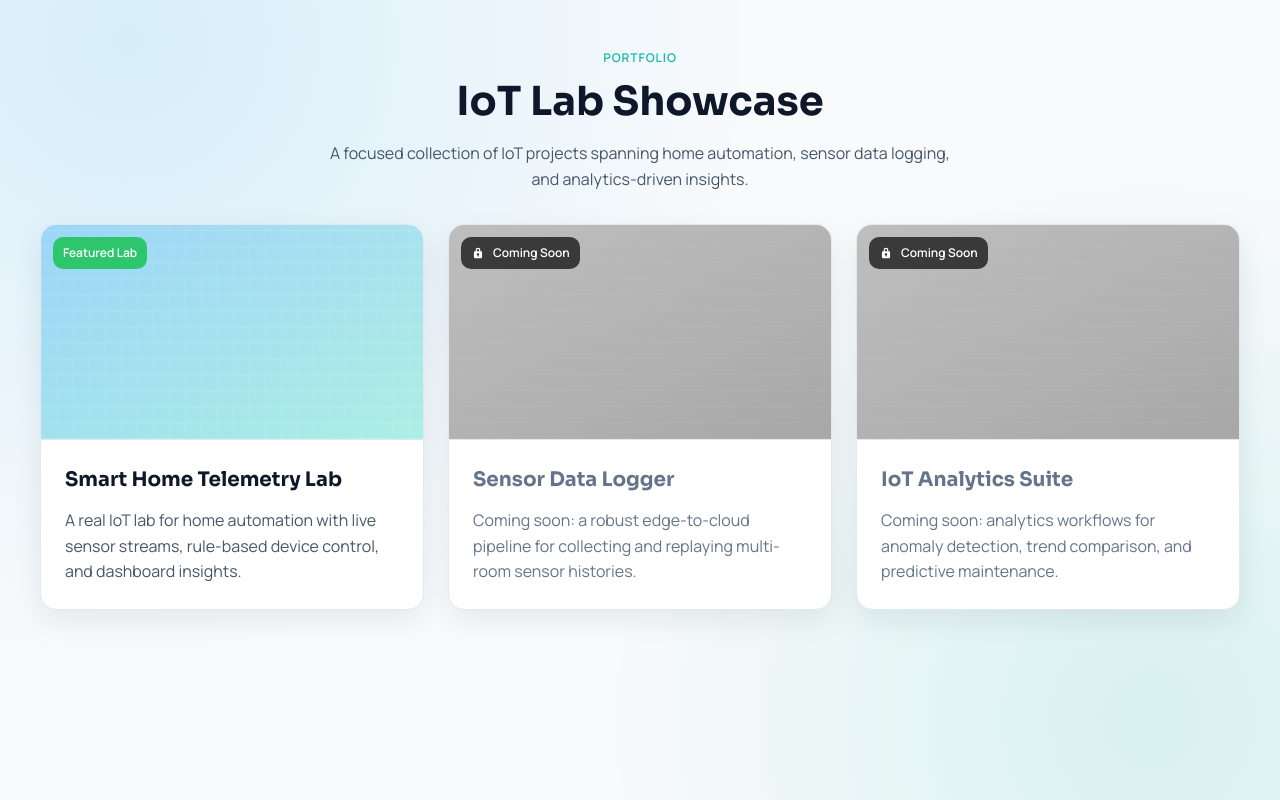
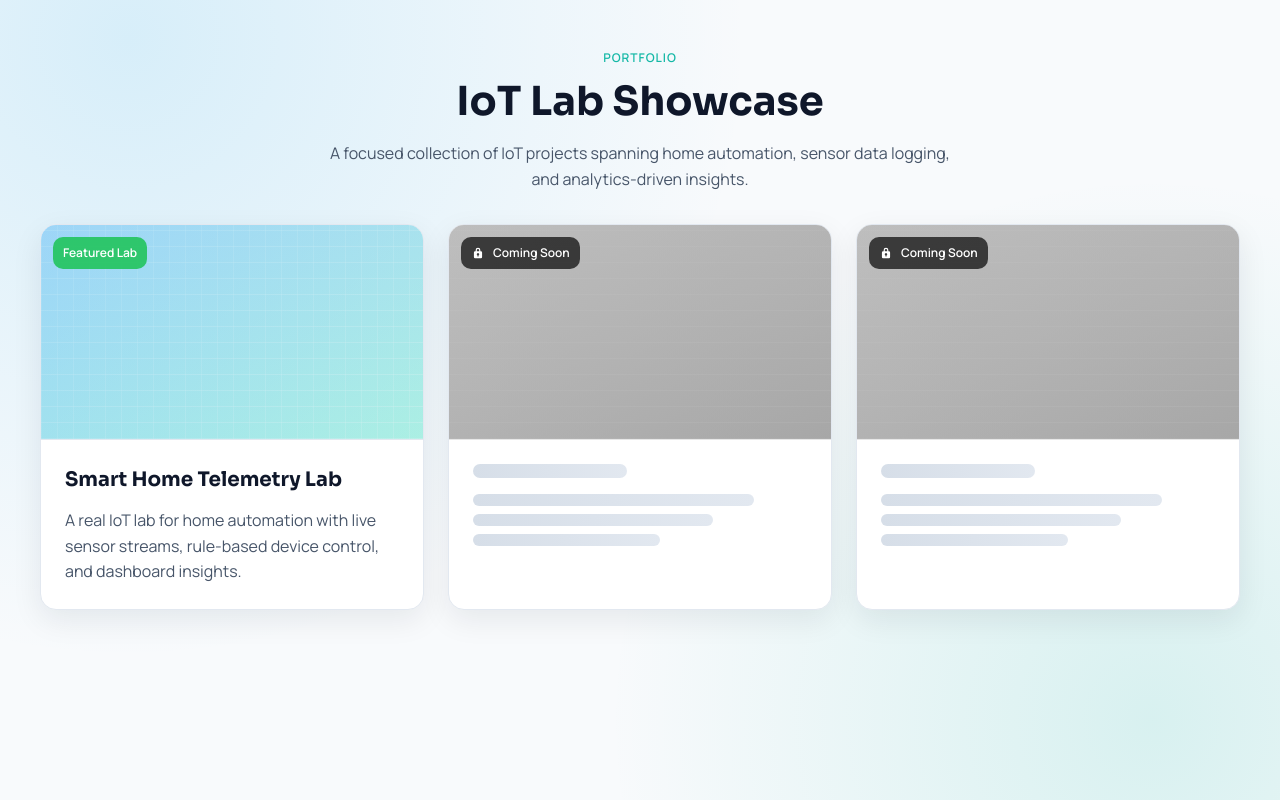
Before and after one commit to rhndzvs/iot-lab-showcase, a React (Vite) app in the folder frontend/: page / in a window 1280 px wide. Built offline with nearby package versions, Linux system fonts and the light colour scheme.

Commit message:
add placeholders for project cards in App component

```diff
--- a/frontend/src/App.css
+++ b/frontend/src/App.css
@@ -121,6 +121,43 @@
   color: var(--color-text-secondary);
 }
 
+.project-card__placeholder {
+  display: flex;
+  flex-direction: column;
+  gap: var(--space-4);
+  user-select: none;
+}
+
+.project-card__placeholder-lines {
+  display: flex;
+  flex-direction: column;
+  gap: var(--space-2);
+}
+
+.project-card__placeholder-bar {
+  display: block;
+  height: 12px;
+  border-radius: 999px;
+  background: linear-gradient(90deg, #d6dee8 0%, #e2e8f0 100%);
+}
+
+.project-card__placeholder-bar--title {
+  width: 46%;
+  height: 14px;
+}
+
+.project-card__placeholder-bar--line-1 {
+  width: 84%;
+}
+
+.project-card__placeholder-bar--line-2 {
+  width: 72%;
+}
+
+.project-card__placeholder-bar--line-3 {
+  width: 56%;
+}
+
 .project-card--locked {
   pointer-events: none;
 }
--- a/frontend/src/App.jsx
+++ b/frontend/src/App.jsx
@@ -74,9 +74,15 @@ function App() {
                       Coming Soon
                     </span>
                   </div>
-                  <div className="project-card__body">
-                    <h2>{project.title}</h2>
-                    <p>{project.description}</p>
+                  <div className="project-card__body" aria-label="Project details pending">
+                    <div className="project-card__placeholder" aria-hidden="true">
+                      <span className="project-card__placeholder-bar project-card__placeholder-bar--title" />
+                      <div className="project-card__placeholder-lines">
+                        <span className="project-card__placeholder-bar project-card__placeholder-bar--line-1" />
+                        <span className="project-card__placeholder-bar project-card__placeholder-bar--line-2" />
+                        <span className="project-card__placeholder-bar project-card__placeholder-bar--line-3" />
+                      </div>
+                    </div>
                   </div>
                 </article>
               )
```
